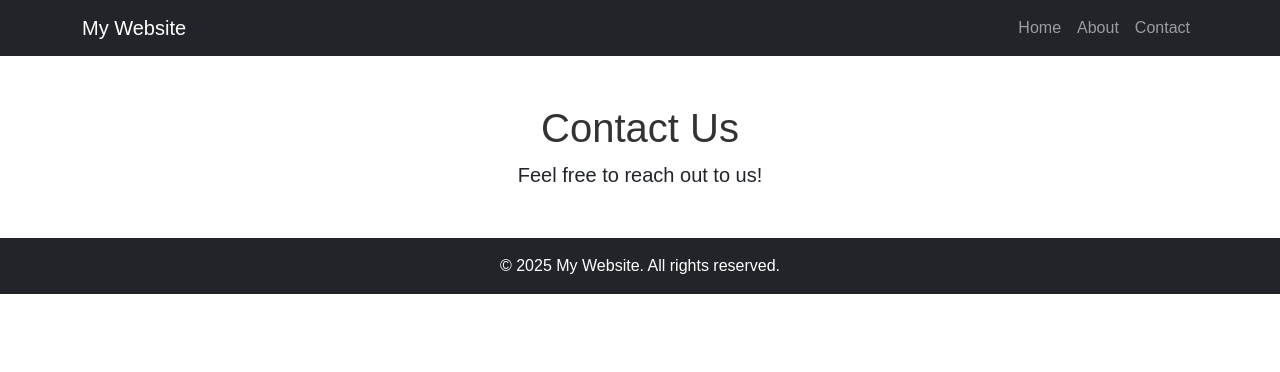
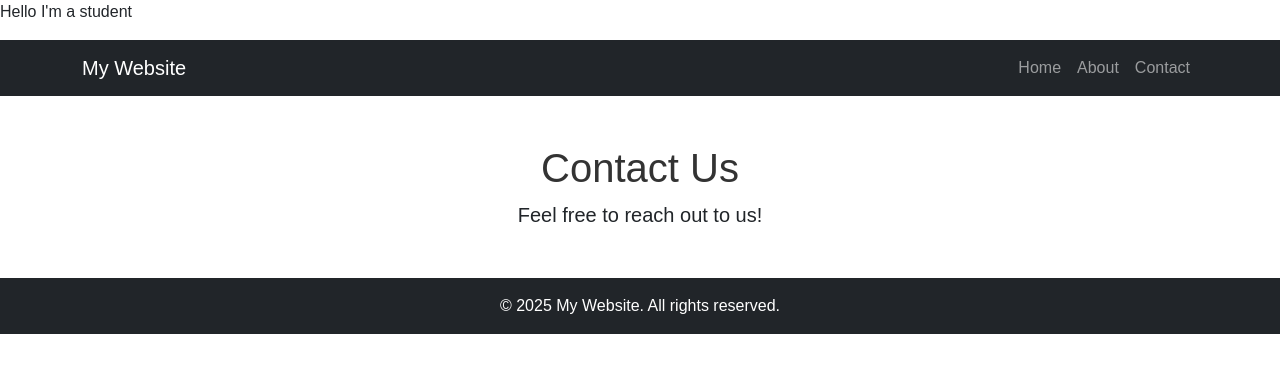
Before and after one commit to Serey002/Project-github-G2, a plain HTML site: page contact.html in a window 1280 px wide. Drawn offline with nearby package versions, Linux system fonts and the light colour scheme.

Commit message:
vicheka add more code

```diff
--- a/contact.html
+++ b/contact.html
@@ -8,6 +8,7 @@
     <link rel="stylesheet" href="style.css">
 </head>
 <body>
+    <p>Hello I'm a student</p>
     <nav class="navbar navbar-expand-lg navbar-dark bg-dark">
         <div class="container">
             <a class="navbar-brand" href="index.html">My Website</a>
```
